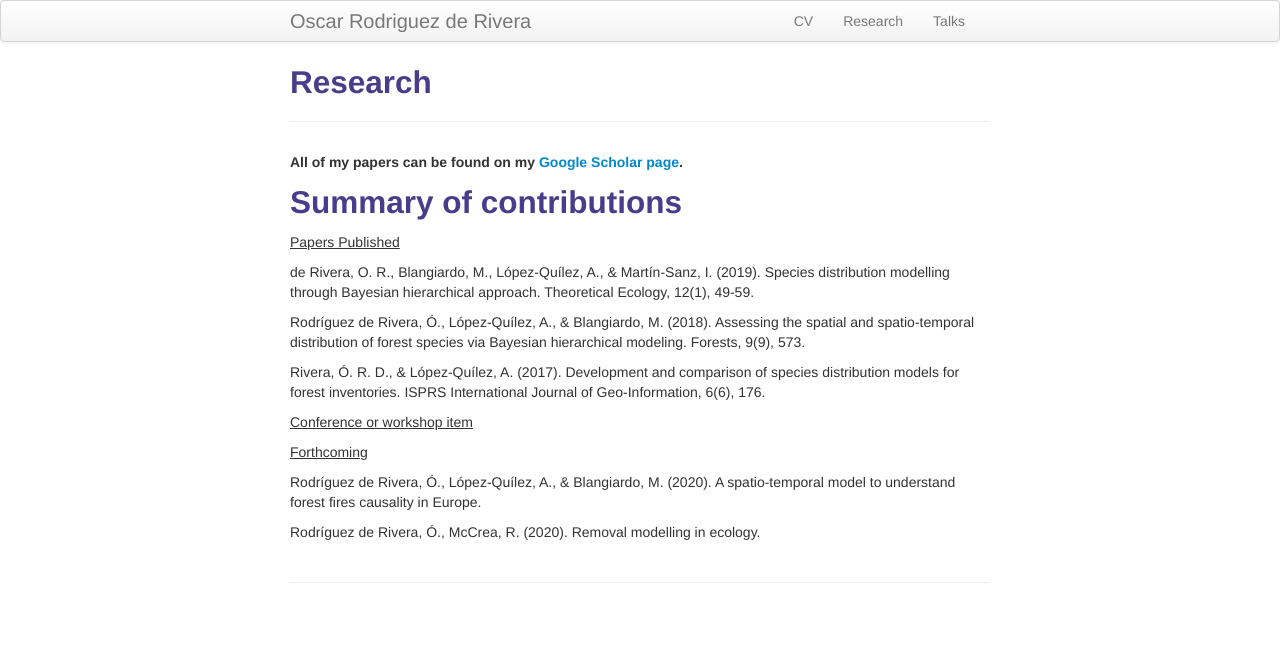
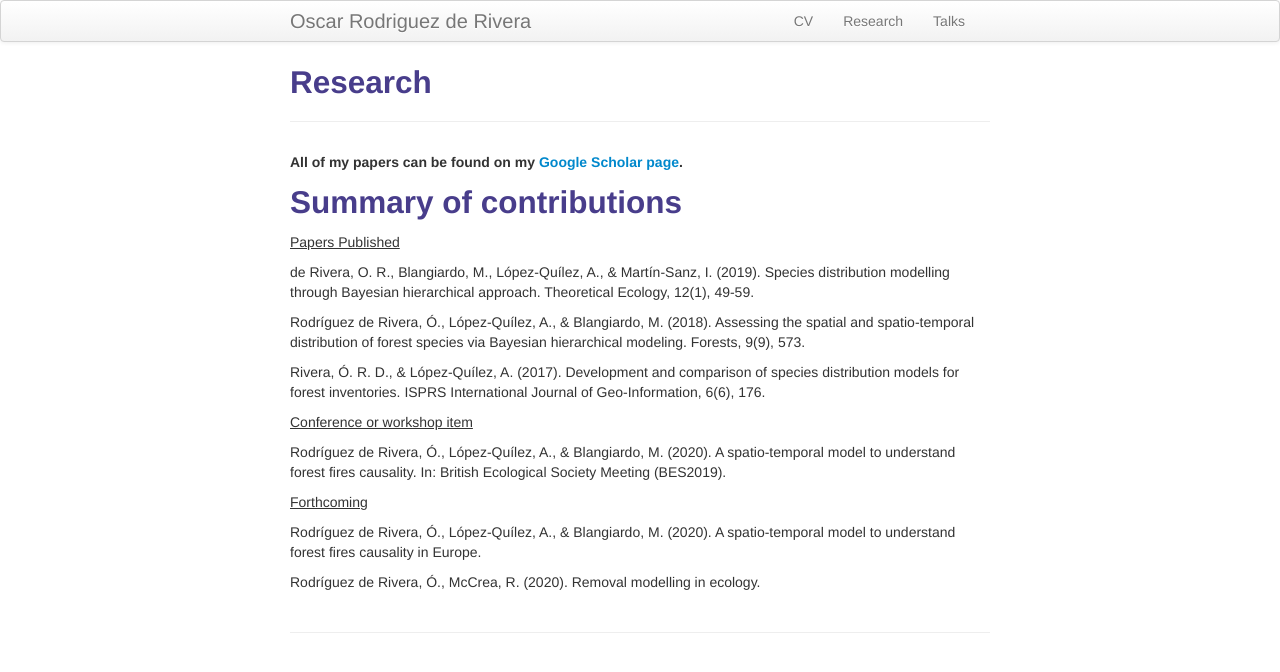
Before and after one commit to orrortega/orrortega.github.io, a Jekyll site: the page built from pages/research.md, in a window 1280 px wide. Shown: the top 672 px of the page. Built offline with Jekyll 4.4.1, drawn with Linux system fonts in a browser that asks for light colours.

Commit message:
Update research.md

```diff
--- a/pages/research.md
+++ b/pages/research.md
@@ -19,6 +19,8 @@ Rivera, Ó. R. D., & López-Quílez, A. (2017). Development and comparison of sp
 
 <u>Conference or workshop item
 
+Rodríguez de Rivera, Ó., López-Quílez, A., & Blangiardo, M. (2020). A spatio-temporal model to understand forest fires causality. In: British Ecological Society Meeting (BES2019).
+
 <u>Forthcoming
 
 Rodríguez de Rivera, Ó., López-Quílez, A., & Blangiardo, M. (2020). A spatio-temporal model to understand forest fires causality
```
